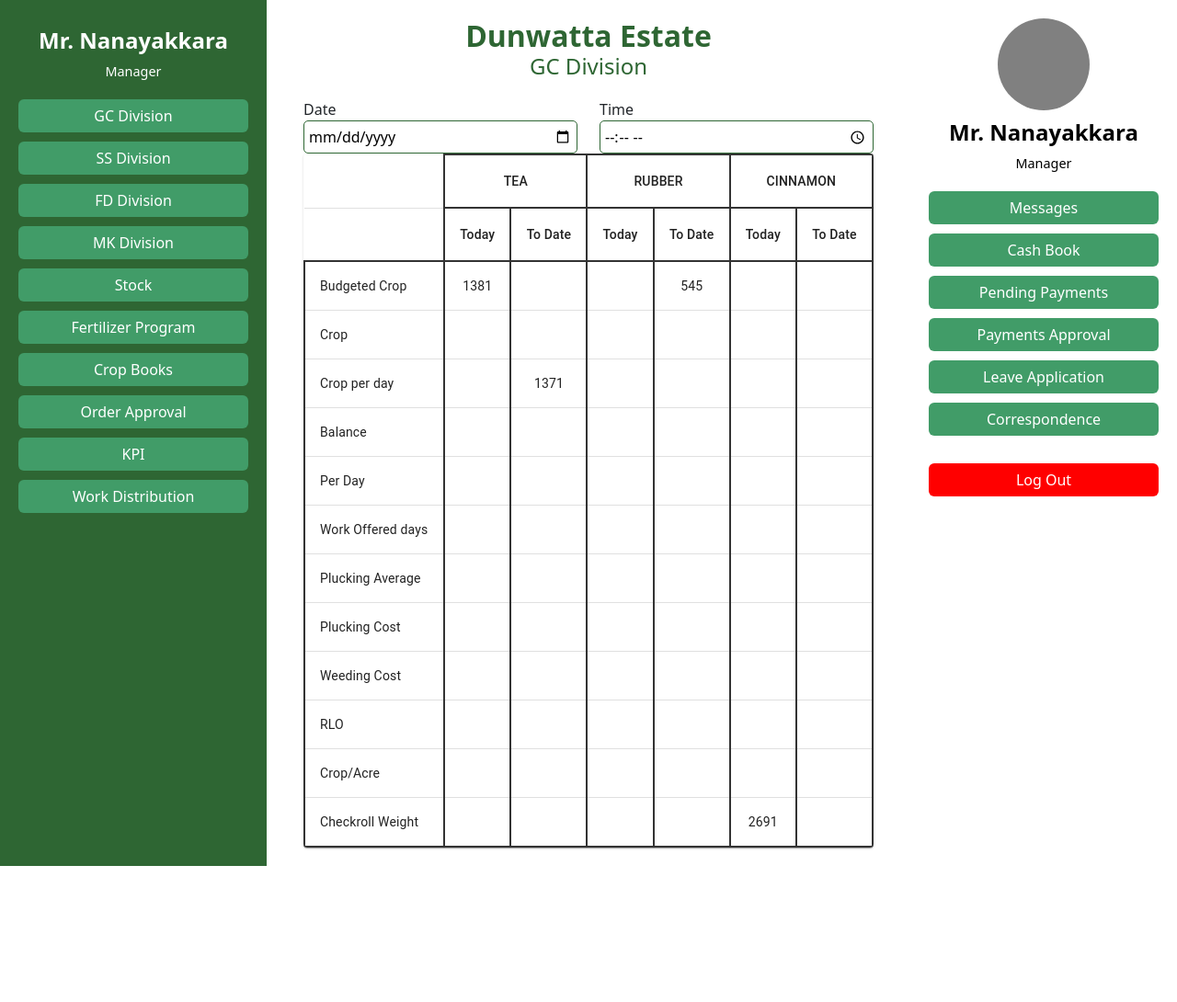
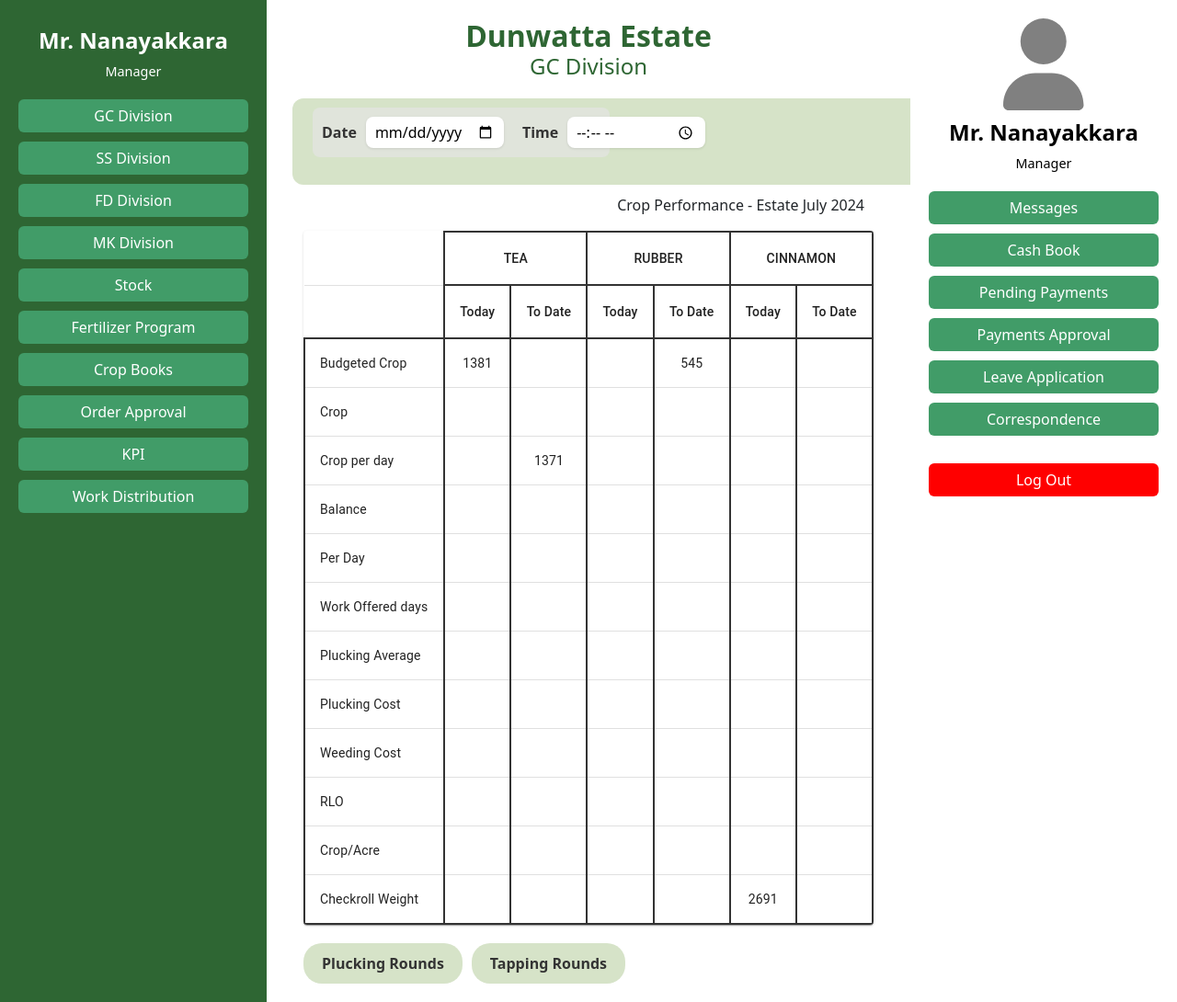
Before and after one commit to kittilsenh/DunwattaEstate, a React (Create React App) app: page /manager in a window 1280 px wide. Shown: the whole page at 92% size. Before the commit the page ends 942 px from the top, so only its background shows below. Built offline with nearby package versions, Linux system fonts and the light colour scheme.

Commit message:
Updated Mr page

```diff
--- a/package.json
+++ b/package.json
@@ -6,6 +6,8 @@
     "@emotion/react": "^11.13.3",
     "@emotion/styled": "^11.13.0",
     "@fortawesome/fontawesome-free": "^6.6.0",
+    "@fortawesome/free-solid-svg-icons": "^6.6.0",
+    "@fortawesome/react-fontawesome": "^0.2.2",
     "@mui/material": "^6.0.2",
     "@testing-library/jest-dom": "^5.17.0",
     "@testing-library/react": "^13.4.0",
--- a/src/components/Manager.css
+++ b/src/components/Manager.css
@@ -114,3 +114,78 @@
     border: 1px solid #2e6633;
     padding: 10px;
   }
+
+  .header-section-unique {
+    background-color: #d6e3c8; /* Light green background */
+    padding: 10px;
+    border-radius: 12px; /* Rounded corners */
+    margin-top: 10px;
+    display: flex;
+    justify-content: flex-start; /* Lean everything slightly left */
+    align-items: center; /* Align items vertically centered */
+    width: 115%; /* Full width */
+  }
+
+  .date-time-container {
+    display: flex;
+    gap: 20px; /* Space between date and time sections */
+    align-items: center; /* Align date and time inputs on the same line */
+  }
+
+  .date-picker-unique, .time-picker-unique {
+    display: flex;
+    align-items: center;
+  }
+
+  .label-unique {
+    font-size: 1rem;
+    font-weight: bold;
+    color: #333;
+    margin-right: 10px; /* Space between label and input */
+  }
+
+  .input-unique {
+    padding: 5px 10px;
+    border: none;
+    border-radius: 8px;
+    font-size: 1rem;
+    box-shadow: 0px 1px 3px rgba(0, 0, 0, 0.1);
+    background-color: white;
+    width: 150px;
+  }
+
+  .crop-performance-header {
+    text-align: right; /* Aligns the text to the right */
+    margin-top: 10px; /* Optional: Adjust the margin if needed */
+    margin-right: 10px; /* Optional: Add some space from the right edge */
+  }
+
+  .button-group {
+    display: flex;
+    gap: 10px; /* Add space between the buttons */
+    justify-content: flex-start; /* Align the buttons to the left */
+    margin-top: 20px; /* Add some space above the buttons */
+  }
+
+  .custom-button {
+    background-color: #d6e3c8; /* Light green background */
+    color: #333; /* Dark text color */
+    padding: 10px 20px; /* Padding inside the button */
+    border-radius: 20px; /* Rounded corners */
+    font-weight: bold;
+    text-align: center;
+    cursor: pointer;
+    min-width: 150px; /* Minimum button width */
+  }
+
+  .custom-button:hover {
+    background-color: #c5d6b8; /* Slightly darker green on hover */
+  }
+
+  .profile-icon {
+    font-size: 100px;
+    color: grey;
+    display: block;
+    margin: 0 auto;
+    margin-bottom: 10px;
+  }
--- a/src/components/Manager.js
+++ b/src/components/Manager.js
@@ -1,6 +1,8 @@
 import React from 'react';
 import { Container, Row, Col, Button } from 'react-bootstrap';
 import { Table, TableBody, TableCell, TableContainer, TableHead, TableRow, Paper } from '@mui/material';
+import { FontAwesomeIcon } from '@fortawesome/react-fontawesome';
+import { faUser } from '@fortawesome/free-solid-svg-icons';
 import './Manager.css'; // Import the new CSS file
 
 const borderStyle = { border: '2px solid #333' };   // Full border on all sides
@@ -50,20 +52,26 @@ const Manager = () => {
           </Row>
 
             {/* Header Section */}
-          <Row className="header-section">
+            <Row className="header-section-unique">
               <Col xs={6}>
-              <div className="date-picker">
-                <label>Date</label>
-                <input type="date" className="date-input" />
+                <div className="date-time-container">
+                  <div className="date-picker-unique">
+                    <label className="label-unique">Date</label>
+                    <input type="date" className="input-unique" />
                   </div>
-            </Col>
-            <Col xs={6}>
-              <div className="time-picker">
-                <label>Time</label>
-                <input type="time" className="time-input" />
+                  <div className="time-picker-unique">
+                    <label className="label-unique">Time</label>
+                    <input type="time" className="input-unique" />
+                  </div>
                 </div>
               </Col>
             </Row>
+
+            {/* Crop Performance Text Section */}
+            <div className="crop-performance-header">
+              <p>Crop Performance - Estate July 2024</p>
+            </div>
+
 
           {/* Table or Other Content */}
           <TableContainer component={Paper}>
@@ -210,12 +218,18 @@ const Manager = () => {
         </TableBody>
       </Table>
     </TableContainer>
+
+    <div className="button-group">
+        <div className="custom-button">Plucking Rounds</div>
+        <div className="custom-button">Tapping Rounds</div>
+    </div>
+
 </div>
 
       {/* Right Sidebar */}
       <div className="manager-right-sidebar">
         <div className="profile-section">
-          <div className="profile-image-right"></div>
+            <FontAwesomeIcon icon={faUser} className="profile-icon" />
             <h4 className="manager-name-right">Mr. Nanayakkara</h4>
             <p className="manager-title-right">Manager</p>
         </div>
```
Also changed, not shown: 1 other file (tests, documents, lock files or other folders). Lines whose indentation alone changed are shown as unchanged.
